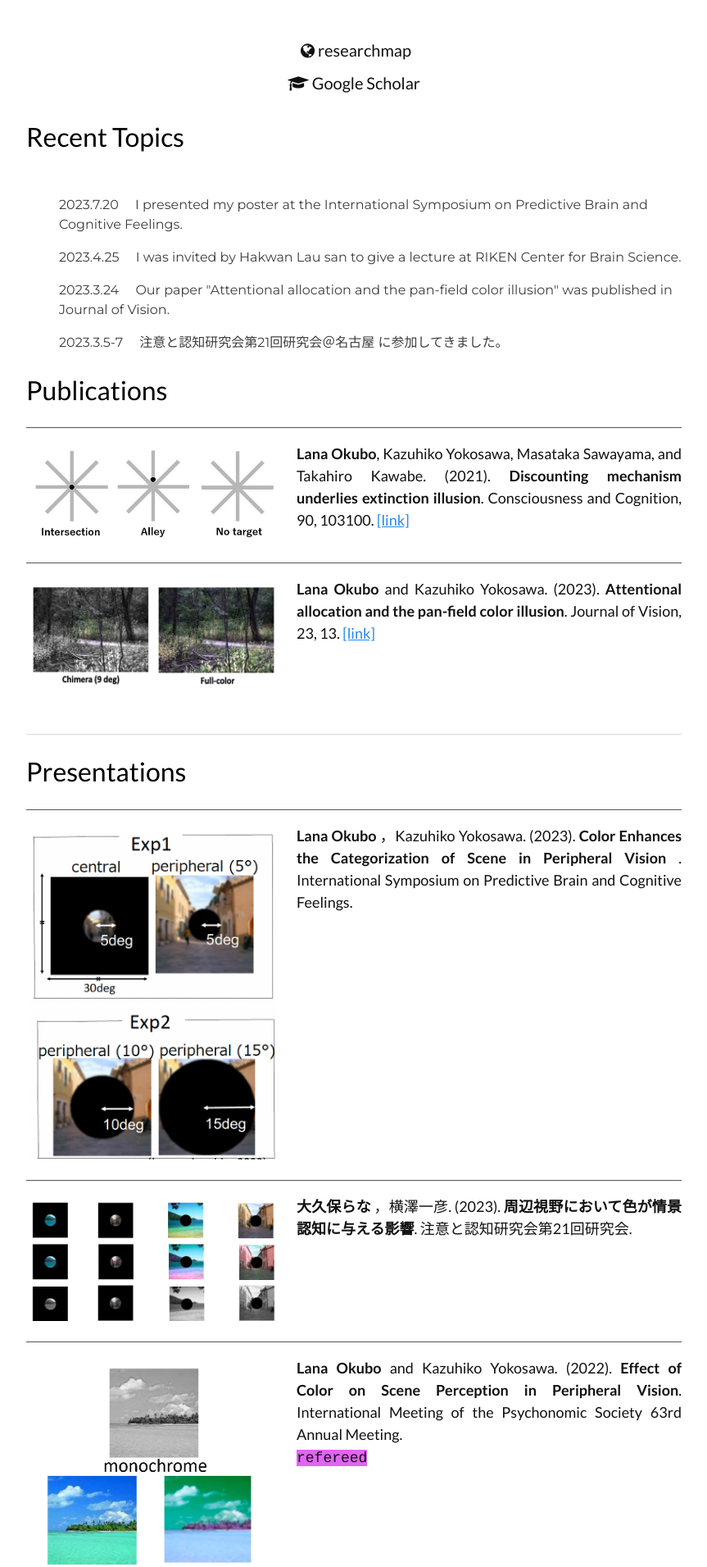
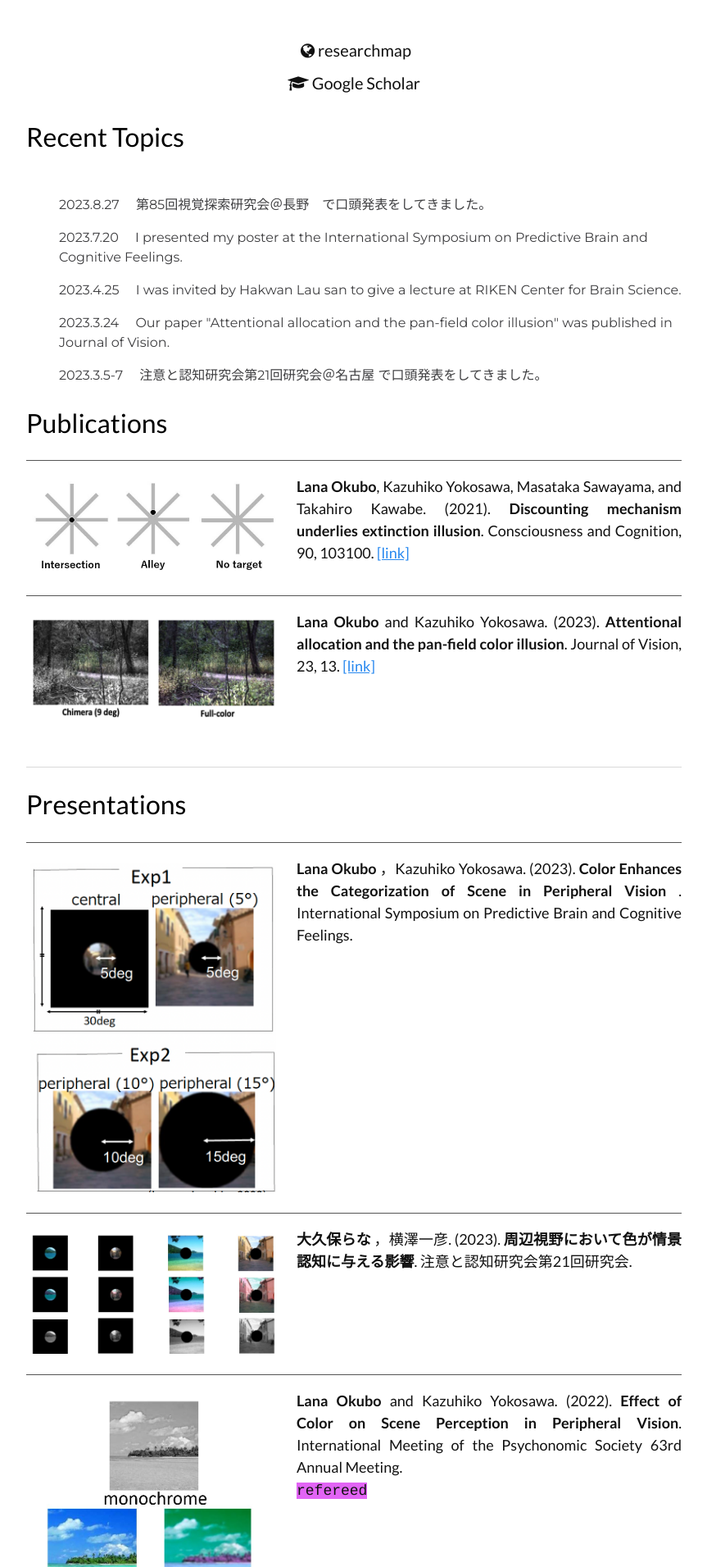
Before and after one commit to LNOKB/lnokb.github.io, a Jekyll site: the page built from index.html, in a window 1280 px wide. Shown: the part 788-2699 px from the top of the page at 82% size, without its empty margins (208-1071 px from the left). Built offline with Jekyll 4.4.1, drawn with Linux system fonts in a browser that asks for light colours.

Commit message:
Update index.html

```diff
--- a/index.html
+++ b/index.html
@@ -46,6 +46,10 @@ layout: home-page
   <div class="news-container" align="left">
     <ul>
 
+ <p class="subtitle">
+        2023.8.27 　第85回視覚探索研究会＠長野　で口頭発表をしてきました。
+      </p>
+
       <p class="subtitle">
         2023.7.20 　I presented my poster at the International Symposium on Predictive Brain and Cognitive Feelings.
       </p>
@@ -59,7 +63,7 @@ layout: home-page
       </p>
 
       <p class="subtitle">
-        2023.3.5-7 　注意と認知研究会第21回研究会＠名古屋 に参加してきました。
+        2023.3.5-7 　注意と認知研究会第21回研究会＠名古屋 で口頭発表をしてきました。
       </p>
 
 
```
